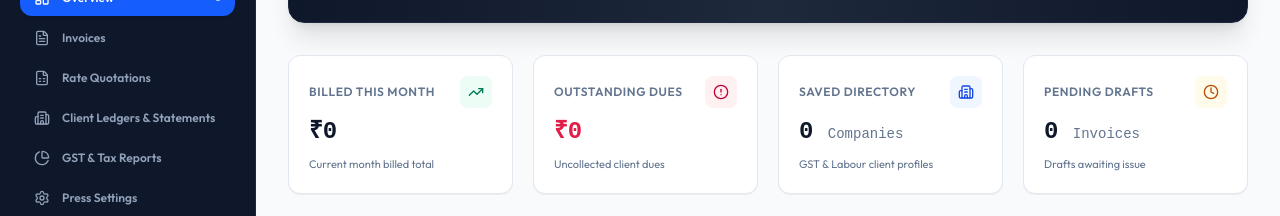
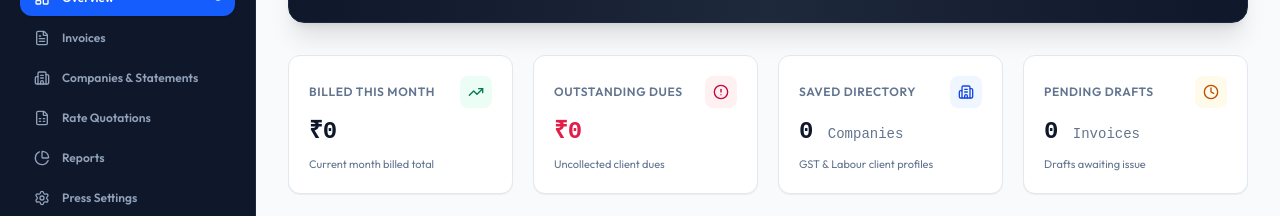
Before and after one commit to Thirunavukarasan8489/creative-billing-app, a Next.js app: page / in a window 1280 px wide. Shown: the part 191-407 px from the top of the page. Built offline with nearby package versions, Linux system fonts and the light colour scheme; no server answers; the database is empty.

Commit message:
dashboard menus re arrange

```diff
--- a/components/layout/Sidebar.tsx
+++ b/components/layout/Sidebar.tsx
@@ -37,9 +37,9 @@ export function Sidebar() {
   const navLinks = [
     { href: "/", label: "Overview", icon: LayoutDashboard },
     { href: "/invoices", label: "Invoices", icon: FileText },
+    { href: "/companies", label: "Companies & Statements", icon: Building2 },
     { href: "/quotations", label: "Rate Quotations", icon: FileSpreadsheet },
-    { href: "/companies", label: "Client Ledgers & Statements", icon: Building2 },
-    { href: "/reports", label: "GST & Tax Reports", icon: PieChart },
+    { href: "/reports", label: "Reports", icon: PieChart },
     { href: "/settings", label: "Press Settings", icon: Settings },
   ];
 
@@ -74,9 +74,8 @@ export function Sidebar() {
 
       {/* Sidebar Container */}
       <aside
-        className={`fixed lg:sticky top-0 left-0 z-50 lg:z-30 h-screen w-64 bg-[#0F172A] text-slate-200 border-r border-slate-800 flex flex-col justify-between transition-transform duration-200 ease-in-out ${
-          isOpenMobile ? "translate-x-0" : "-translate-x-full lg:translate-x-0"
-        }`}
+        className={`fixed lg:sticky top-0 left-0 z-50 lg:z-30 h-screen w-64 bg-[#0F172A] text-slate-200 border-r border-slate-800 flex flex-col justify-between transition-transform duration-200 ease-in-out ${isOpenMobile ? "translate-x-0" : "-translate-x-full lg:translate-x-0"
+          }`}
       >
         <div className="p-5 space-y-6 flex-1 overflow-y-auto">
           {/* Brand Header */}
@@ -126,11 +125,10 @@ export function Sidebar() {
                   key={link.href}
                   href={link.href}
                   onClick={() => setIsOpenMobile(false)}
-                  className={`flex items-center justify-between px-3.5 py-2.5 rounded-xl text-xs font-semibold transition-all ${
-                    isActive
-                      ? "bg-blue-600 text-white shadow-sm font-bold"
-                      : "text-slate-400 hover:text-white hover:bg-slate-800/80"
-                  }`}
+                  className={`flex items-center justify-between px-3.5 py-2.5 rounded-xl text-xs font-semibold transition-all ${isActive
+                    ? "bg-blue-600 text-white shadow-sm font-bold"
+                    : "text-slate-400 hover:text-white hover:bg-slate-800/80"
+                    }`}
                 >
                   <div className="flex items-center gap-3">
                     <Icon className={`w-4 h-4 ${isActive ? "text-white" : "text-slate-400"}`} />
```
